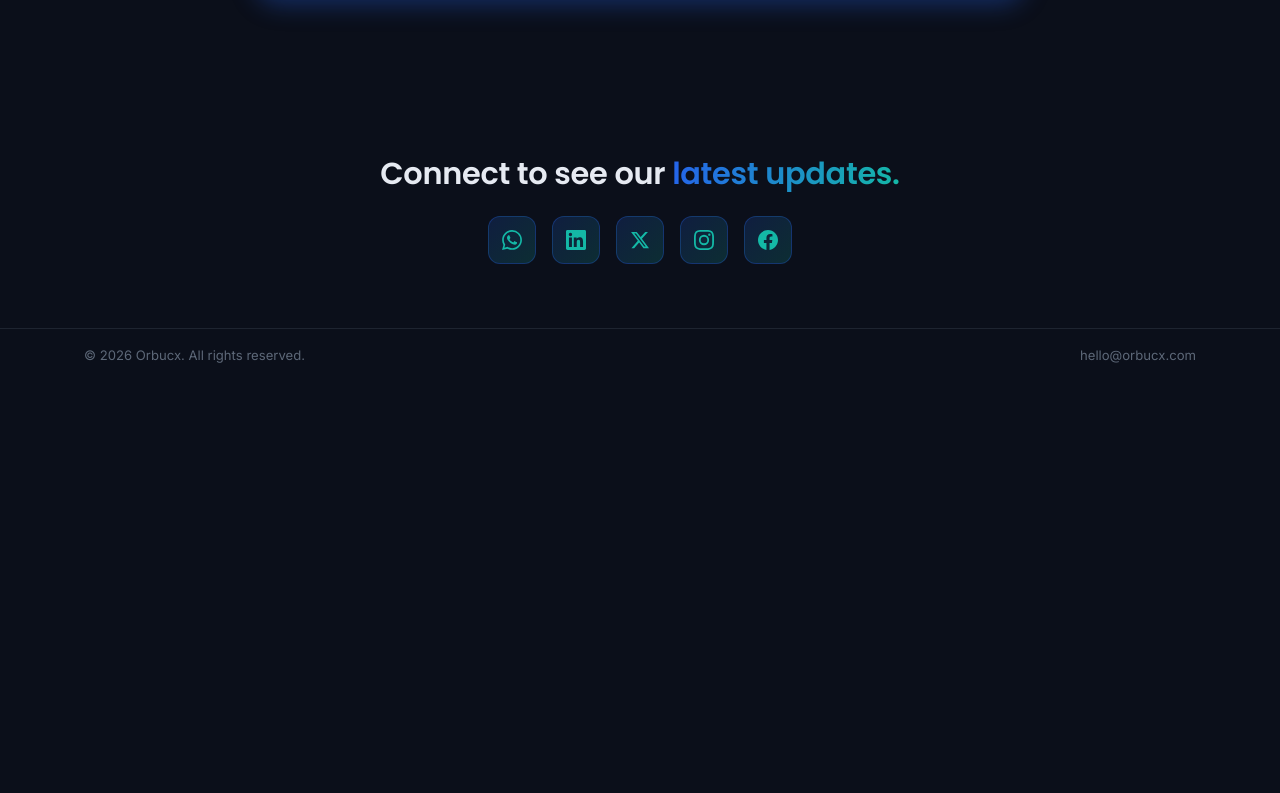
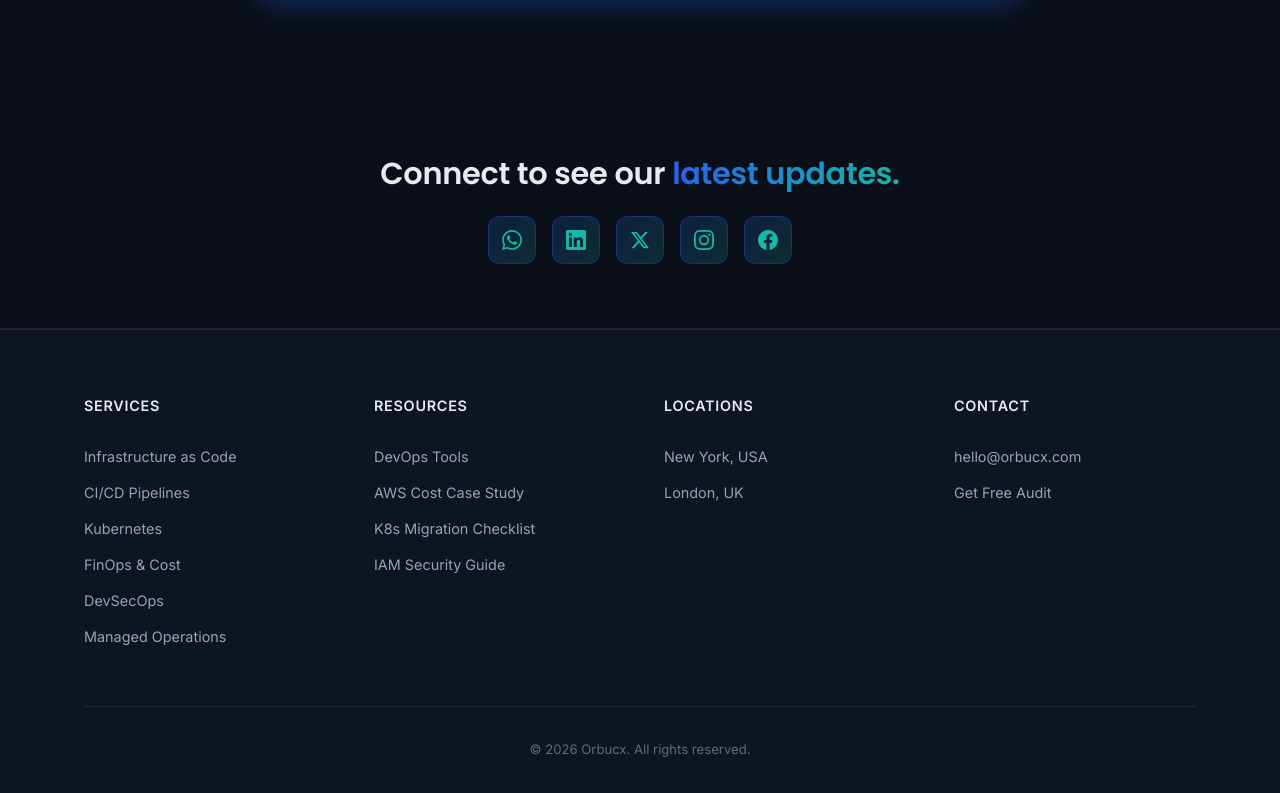
Before and after one commit to orbucx/orbucx-web, a plain HTML site: page index.html in a window 1280 px wide. Shown: the part 10589-11382 px from the top of the page. Before the commit the page ends 10972 px from the top, so only its background shows below. Drawn offline with Linux system fonts and the light colour scheme.

Commit message:
Add expanded footer with location pages, services, and resources
- Added 4-column footer grid (Services, Resources, Locations, Contact)
- Location pages now linked: New York, London
- Blog posts linked in Resources
- Responsive footer (2 cols on tablet, 1 col on mobile)

```diff
--- a/index.html
+++ b/index.html
@@ -548,9 +548,46 @@
 </section>
 
 <footer class="footer">
-  <div class="container footer-legal">
-    <p>© <span id="year">2026</span> Orbucx. All rights reserved.</p>
-    <a href="mailto:hello@orbucx.com">hello@orbucx.com</a>
+  <div class="container">
+    <div class="footer-grid">
+      <div class="footer-col">
+        <h4>Services</h4>
+        <ul>
+          <li><a href="services/infrastructure-as-code.html">Infrastructure as Code</a></li>
+          <li><a href="services/cicd-pipelines.html">CI/CD Pipelines</a></li>
+          <li><a href="services/kubernetes-consulting.html">Kubernetes</a></li>
+          <li><a href="services/finops-cost-optimization.html">FinOps & Cost</a></li>
+          <li><a href="services/devsecops-compliance.html">DevSecOps</a></li>
+          <li><a href="services/managed-operations.html">Managed Operations</a></li>
+        </ul>
+      </div>
+      <div class="footer-col">
+        <h4>Resources</h4>
+        <ul>
+          <li><a href="tools.html">DevOps Tools</a></li>
+          <li><a href="blog/how-we-cut-aws-bill-40-percent.html">AWS Cost Case Study</a></li>
+          <li><a href="blog/zero-downtime-kubernetes-migration-checklist.html">K8s Migration Checklist</a></li>
+          <li><a href="blog/5-iam-mistakes-expose-your-cloud.html">IAM Security Guide</a></li>
+        </ul>
+      </div>
+      <div class="footer-col">
+        <h4>Locations</h4>
+        <ul>
+          <li><a href="locations/devops-consulting-new-york.html">New York, USA</a></li>
+          <li><a href="locations/devops-consulting-london.html">London, UK</a></li>
+        </ul>
+      </div>
+      <div class="footer-col">
+        <h4>Contact</h4>
+        <ul>
+          <li><a href="mailto:hello@orbucx.com">hello@orbucx.com</a></li>
+          <li><a href="#contact">Get Free Audit</a></li>
+        </ul>
+      </div>
+    </div>
+    <div class="footer-legal">
+      <p>© <span id="year">2026</span> Orbucx. All rights reserved.</p>
+    </div>
   </div>
 </footer>
 
--- a/styles.css
+++ b/styles.css
@@ -464,7 +464,42 @@ a.card-link:hover h3 {
 }
 
 /* ============ Footer ============ */
-.footer { padding: var(--s2) 0; }
+.footer {
+  padding: var(--s8) 0 var(--s4);
+  background: var(--bg-alt);
+  border-top: 1px solid var(--border);
+}
+.footer-grid {
+  display: grid;
+  grid-template-columns: repeat(4, 1fr);
+  gap: var(--s6);
+  padding-bottom: var(--s6);
+  border-bottom: 1px solid var(--border);
+  margin-bottom: var(--s4);
+}
+.footer-col h4 {
+  font-size: 0.9rem;
+  font-weight: 600;
+  color: var(--text);
+  margin-bottom: var(--s3);
+  text-transform: uppercase;
+  letter-spacing: 0.05em;
+}
+.footer-col ul {
+  list-style: none;
+}
+.footer-col li {
+  margin-bottom: var(--s1);
+}
+.footer-col a {
+  color: var(--muted);
+  font-size: 0.9rem;
+  text-decoration: none;
+  transition: color 0.2s ease;
+}
+.footer-col a:hover {
+  color: var(--teal);
+}
 .footer-inner {
   display: flex; justify-content: space-between; align-items: flex-start; gap: var(--s5); flex-wrap: wrap;
   padding-bottom: var(--s5);
@@ -473,9 +508,27 @@ a.card-link:hover h3 {
 .footer-nav { display: flex; flex-direction: column; gap: var(--s1); }
 .footer-nav a { color: var(--muted); font-size: 0.92rem; transition: color 0.2s ease; }
 .footer-nav a:hover { color: var(--teal); }
-.footer-legal { display: flex; justify-content: space-between; align-items: center; flex-wrap: wrap; gap: var(--s2); }
+.footer-legal {
+  display: flex;
+  justify-content: center;
+  align-items: center;
+  flex-wrap: wrap;
+  gap: var(--s2);
+}
 .footer-legal p, .footer-legal a { font-size: 0.82rem; color: rgba(148, 163, 184, 0.6); text-decoration: none; }
 .footer-legal a:hover { color: rgba(148, 163, 184, 0.8); }
+
+@media (max-width: 768px) {
+  .footer-grid {
+    grid-template-columns: repeat(2, 1fr);
+    gap: var(--s4);
+  }
+}
+@media (max-width: 480px) {
+  .footer-grid {
+    grid-template-columns: 1fr;
+  }
+}
 
 /* ============ Breadcrumb ============ */
 .breadcrumb {
```
